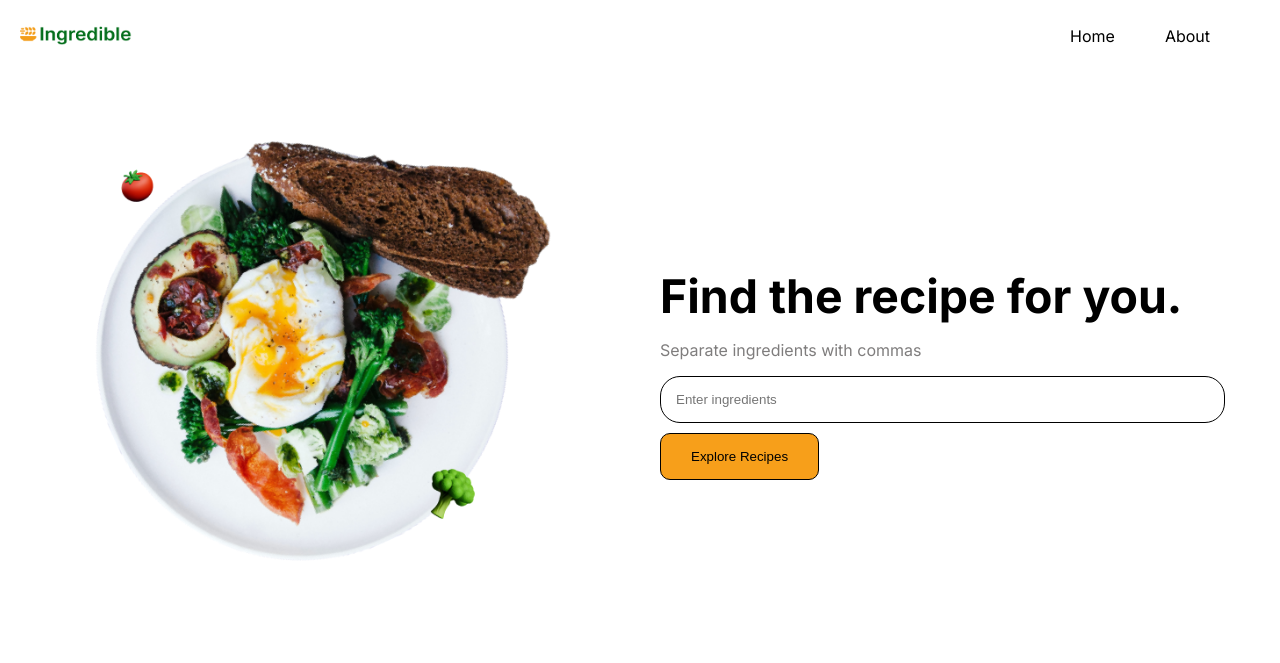
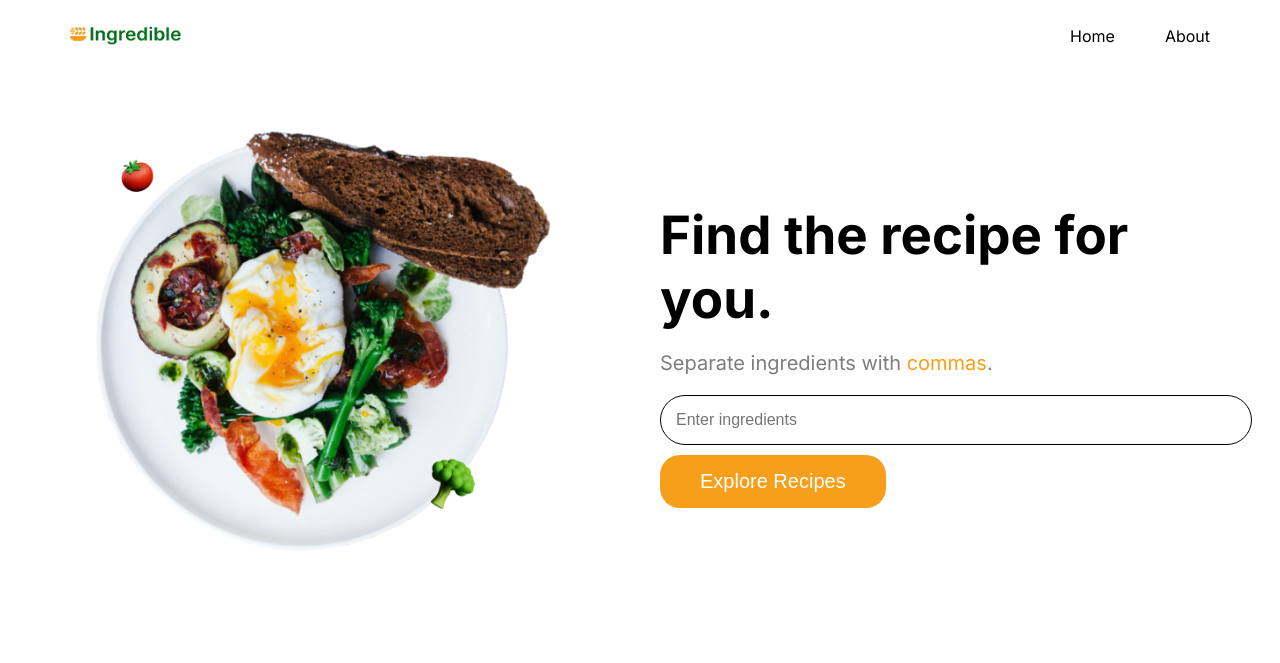
Before and after one commit to Zireael88/ML-Recipe-Gen, a Flask app: page / in a window 1280 px wide. Shown: the top 663 px of the page. Run offline with Flask 3, Linux system fonts and the light colour scheme.

Commit message:
minor design update

```diff
--- a/static/css/main.css
+++ b/static/css/main.css
@@ -1,5 +1,5 @@
 body {
-  font-family: "Inter", Arial, sans-serif;
+  font-family: "Inter", Arial, Helvetica, sans-serif;
   margin: 0;
   padding: 0;
   background-color: #ffffff;
@@ -30,26 +30,30 @@ body {
 }
 #header-logo {
   padding: 0;
+  margin-left: 50px;
   width: 7em;
 }
 
 #stock-photo {
-  margin-top: -40px;
+  margin-top: -50px;
   width: 40em;
 }
 
 #ing-txtfld {
-  width: 40em;
+  width: 35em;
   padding: 15px;
   border: 1px solid black;
-  border-radius: 20px;
+  border-radius: 30px;
   margin-bottom: 10px;
+  font-size: 16px;
 }
 #submit {
   background-color: rgb(247, 159, 26);
-  border: 1px solid black;
-  border-radius: 10px;
-  padding: 15px 30px;
+  color: #ffffff;
+  border: none;
+  border-radius: 20px;
+  padding: 15px 40px;
+  font-size: 20px;
 }
 #submit:hover {
   cursor: pointer;
@@ -62,9 +66,11 @@ body {
   width: 80%;
   max-width: 1200px;
 }
-
+#input {
+  margin-top: -30px;
+}
 #tagline {
-  font-size: 2.9em;
+  font-size: 3.3em;
   margin-bottom: 10px;
 }
 #instruction {
--- a/templates/index.html
+++ b/templates/index.html
@@ -22,7 +22,10 @@
     />
     <div id="input">
       <h1 id="tagline">Find the recipe for you.</h1>
-      <p id="instruction">Separate ingredients with commas</p>
+      <p id="instruction" style="font-size: 20px">
+        Separate ingredients with
+        <span style="color: rgb(247, 159, 26)">commas</span>.
+      </p>
       <form action="#">
         <input
           type="text"
```
